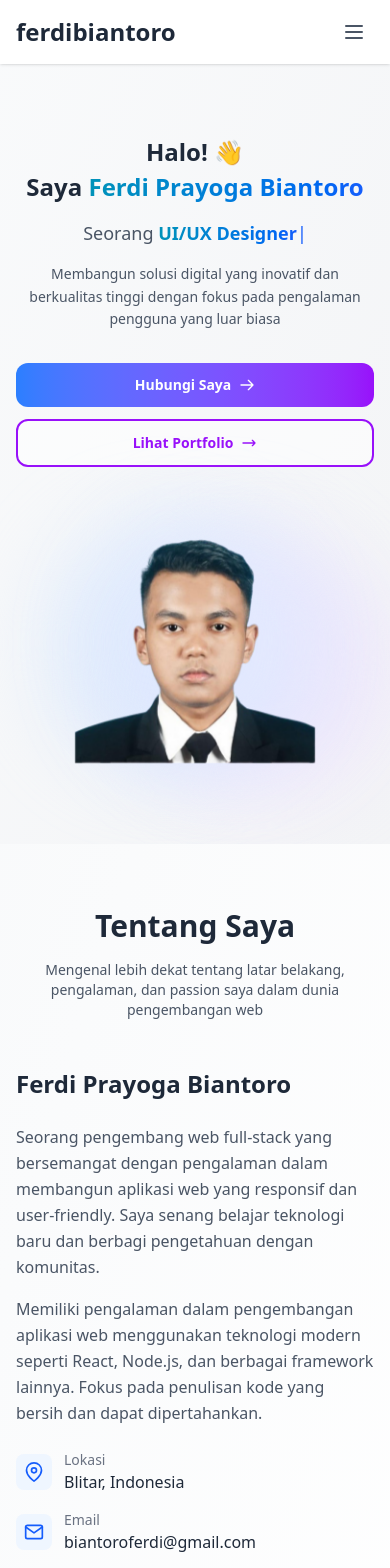
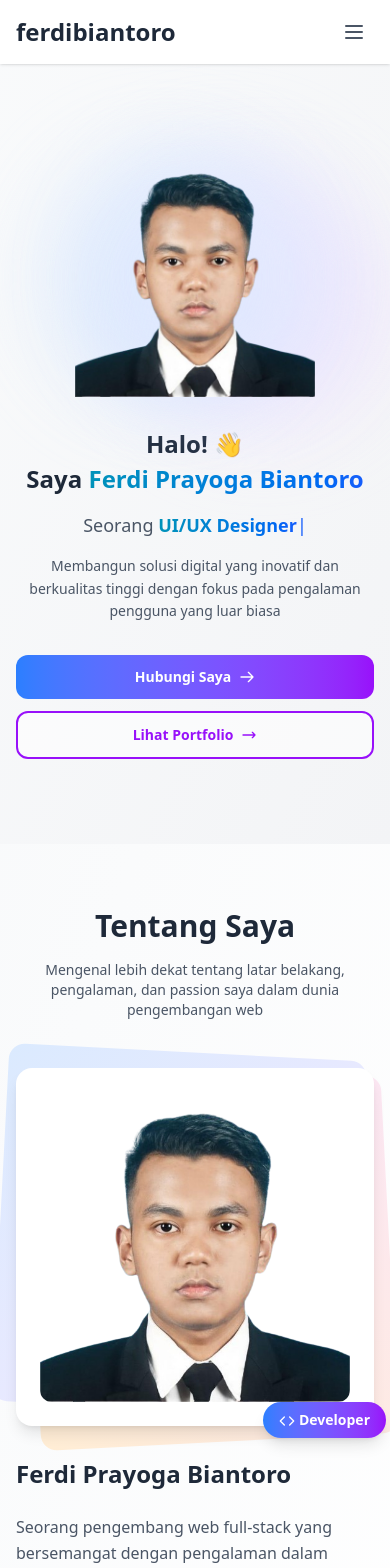
Before and after one commit to ferdi166/portofolio-ferdibiantoro, a React (Vite) app: page / in a window 390 px wide. Shown: the top 1568 px of the page. Built offline with nearby package versions, Linux system fonts and the light colour scheme.

Commit message:
merubah posisi tampilan foto

```diff
--- a/package.json
+++ b/package.json
@@ -11,6 +11,7 @@
   },
   "dependencies": {
     "@tailwindcss/vite": "^4.1.7",
+    "framer-motion": "^12.23.9",
     "react": "^19.1.0",
     "react-dom": "^19.1.0",
     "react-icons": "^5.5.0",
--- a/src/components/About.jsx
+++ b/src/components/About.jsx
@@ -53,8 +53,8 @@ const About = () => {
                 {/* Main Content - Photo + Description Layout */}
                 <div className="max-w-6xl mx-auto">
                     <div className="grid grid-cols-1 lg:grid-cols-2 gap-8 lg:gap-12 items-center">
-                        {/* Foto Section - Kiri */}
-                        <div className="relative order-2 lg:order-1">
+                        {/* Foto Section - Akan muncul pertama di mobile */}
+                        <div className="relative order-1 lg:order-1">
                             <div className="relative max-w-md mx-auto lg:mx-0">
                                 {/* Background decorative elements */}
                                 <div className="absolute -top-4 -left-4 w-full h-full bg-gradient-to-br from-blue-100 to-purple-100 rounded-2xl transform rotate-3"></div>
@@ -78,8 +78,8 @@ const About = () => {
                             </div>
                         </div>
 
-                        {/* Description Section - Kanan */}
-                        <div className="order-1 lg:order-2 space-y-6">
+                        {/* Description Section - Akan muncul kedua di mobile */}
+                        <div className="order-2 lg:order-2 space-y-6">
                             {/* Nama dan Title */}
                             <div className="space-y-2">
                                 <h3 className="text-2xl sm:text-3xl font-bold text-gray-800">
--- a/src/components/Hero.jsx
+++ b/src/components/Hero.jsx
@@ -53,8 +53,29 @@ const Hero = () => {
       aria-label="Beranda"
     >
       <div className="container mx-auto px-4 sm:px-6 lg:px-6 py-6 sm:py-8 md:py-12 flex flex-col md:flex-row items-center justify-between gap-6 sm:gap-8 md:gap-12 relative z-10">
-        {/* Teks Content */}
-        <div className="w-full md:w-1/2 text-center md:text-left space-y-4 sm:space-y-6 animate-fadeIn">
+        {/* Ilustrasi/Gambar - Akan muncul pertama di mobile */}
+        <div className="w-full md:w-1/2 order-1 md:order-2">
+          <div className="relative w-full max-w-[280px] sm:max-w-lg mx-auto">
+            <div className="absolute top-0 -left-4 w-64 h-64 bg-gradient-to-br from-blue-100 to-blue-200 rounded-full mix-blend-soft-light filter blur-2xl opacity-50 animate-blob"></div>
+            <div className="absolute top-0 -right-4 w-64 h-64 bg-gradient-to-bl from-indigo-100 to-indigo-200 rounded-full mix-blend-soft-light filter blur-2xl opacity-50 animate-blob animation-delay-2000"></div>
+            <div className="absolute -bottom-8 left-20 w-64 h-64 bg-gradient-to-tr from-purple-100 to-purple-200 rounded-full mix-blend-soft-light filter blur-2xl opacity-50 animate-blob animation-delay-4000"></div>
+            <div className="relative">
+              {/* Foto profil */}
+              <div className="h-64 sm:h-80 md:h-full p-2 group cursor-pointer">
+                  <img
+                    src={fotoProfile}
+                    alt="Foto profil Ferdi Biantoro"
+                  className="w-full h-full object-contain"
+                    loading="eager"
+                    title="Ferdi Biantoro - Full Stack Developer"
+                  />
+              </div>
+            </div>
+          </div>
+        </div>
+
+        {/* Teks Content - Akan muncul kedua di mobile */}
+        <div className="w-full md:w-1/2 text-center md:text-left space-y-4 sm:space-y-6 animate-fadeIn order-2 md:order-1">
           <div className="space-y-1 sm:space-y-2">
             <h1 className="text-2xl sm:text-3xl md:text-4xl font-bold text-gray-800 leading-tight">
               Halo! <span className="inline-block animate-wave">👋</span>
@@ -94,27 +115,6 @@ const Hero = () => {
             </a>
           </div>
         </div>
-
-        {/* Ilustrasi/Gambar */}
-        <div className="w-full md:w-1/2 mt-6 sm:mt-8 md:mt-0">
-          <div className="relative w-full max-w-[280px] sm:max-w-lg mx-auto">
-            <div className="absolute top-0 -left-4 w-64 h-64 bg-gradient-to-br from-blue-100 to-blue-200 rounded-full mix-blend-soft-light filter blur-2xl opacity-50 animate-blob"></div>
-            <div className="absolute top-0 -right-4 w-64 h-64 bg-gradient-to-bl from-indigo-100 to-indigo-200 rounded-full mix-blend-soft-light filter blur-2xl opacity-50 animate-blob animation-delay-2000"></div>
-            <div className="absolute -bottom-8 left-20 w-64 h-64 bg-gradient-to-tr from-purple-100 to-purple-200 rounded-full mix-blend-soft-light filter blur-2xl opacity-50 animate-blob animation-delay-4000"></div>
-            <div className="relative">
-              {/* Foto profil */}
-              <div className="h-64 sm:h-80 md:h-full p-2 group cursor-pointer">
-                  <img
-                    src={fotoProfile}
-                    alt="Foto profil Ferdi Biantoro"
-                  className="w-full h-full object-contain"
-                    loading="eager"
-                    title="Ferdi Biantoro - Full Stack Developer"
-                  />
-              </div>
-            </div>
-          </div>
-        </div>
       </div>
     </section>
   )
```
Also changed, not shown: 1 other file (tests, documents, lock files or other folders).
